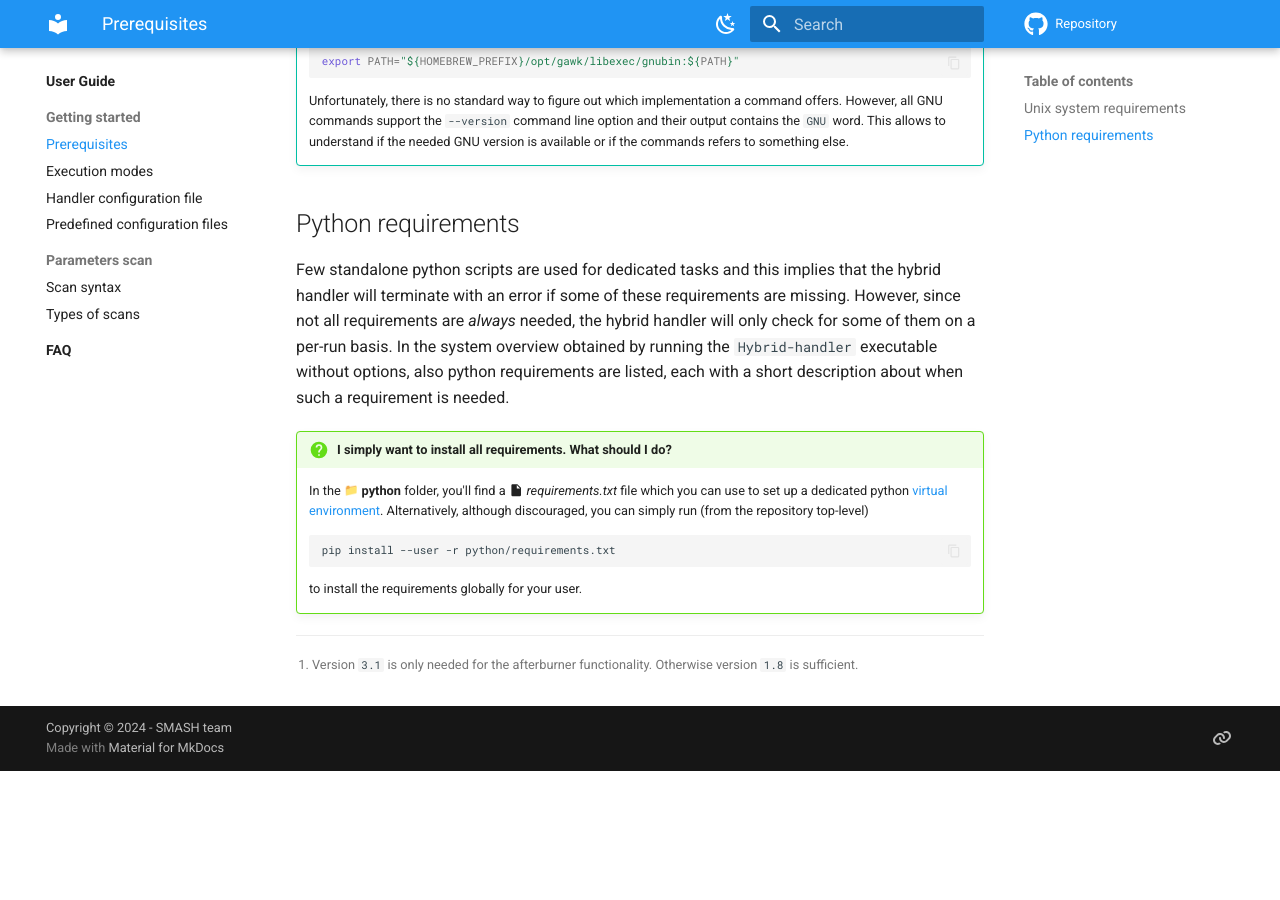
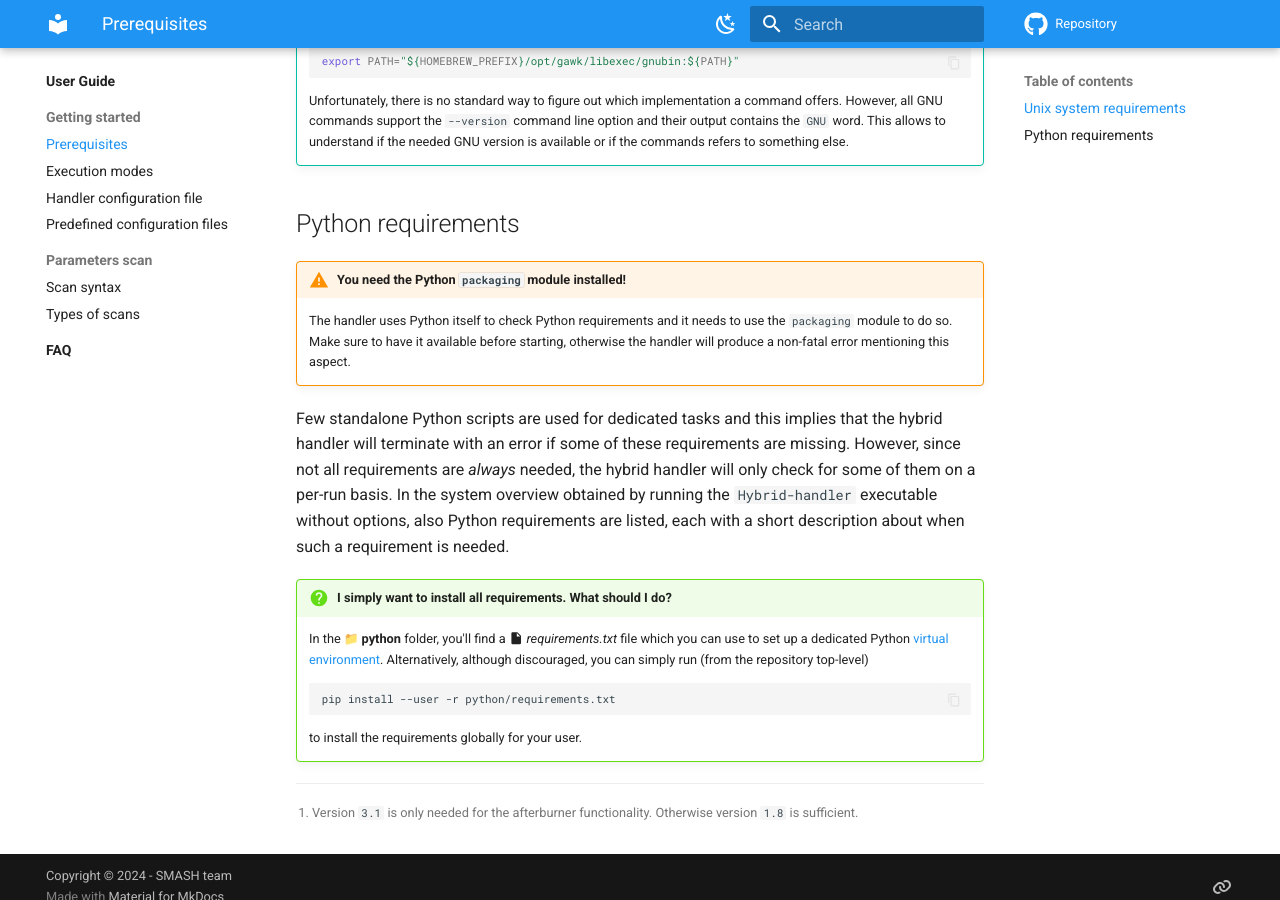
Before and after one commit to smash-transport/smash-vhlle-hybrid, an MkDocs documentation site: the page built from docs/user/prerequisites.md, in a window 1280 px wide and 900 px high, scrolled down 1254 px. Built offline with MkDocs 1.6.1 and Material for MkDocs 9.7.7, drawn with Linux system fonts in a browser that asks for light colours; emoji names are drawn with the system emoji font; comment, search, counter and statistics services are not loaded; the version menu is left out; before the commit the page ends 2025 px from its top, so only the background shows below that.

Commit message:
Refine Python requirements check mechanism
Since the packaging module is likely not to be available (e.g. in a
freshly created virtual environment), the previous handler behaviour was
misleading. Now this module is an explicit requirement and the handler
makes it clear to the user that it is needed.

````diff
--- a/docs/user/prerequisites.md
+++ b/docs/user/prerequisites.md
@@ -43,12 +43,16 @@
 
 ## Python requirements
 
-Few standalone python scripts are used for dedicated tasks and this implies that the hybrid handler will terminate with an error if some of these requirements are missing.
+!!! warning "You need the Python `packaging` module installed!"
+    The handler uses Python itself to check Python requirements and it needs to use the `packaging` module to do so.
+    Make sure to have it available before starting, otherwise the handler will produce a non-fatal error mentioning this aspect.
+
+Few standalone Python scripts are used for dedicated tasks and this implies that the hybrid handler will terminate with an error if some of these requirements are missing.
 However, since not all requirements are *always* needed, the hybrid handler will only check for some of them on a per-run basis.
-In the system overview obtained by running the `Hybrid-handler` executable without options, also python requirements are listed, each with a short description about when such a requirement is needed.
+In the system overview obtained by running the `Hybrid-handler` executable without options, also Python requirements are listed, each with a short description about when such a requirement is needed.
 
 !!! question "I simply want to install all requirements. What should I do?"
-    In the :file_folder: **python** folder, you'll find a :material-file: *requirements.txt* file which you can use to set up a dedicated python [virtual environment](https://docs.python.org/3/tutorial/venv.html).
+    In the :file_folder: **python** folder, you'll find a :material-file: *requirements.txt* file which you can use to set up a dedicated Python [virtual environment](https://docs.python.org/3/tutorial/venv.html).
     Alternatively, although discouraged, you can simply run (from the repository top-level)
     ```
     pip install --user -r python/requirements.txt
````
Also changed, not shown: 3 other files.
